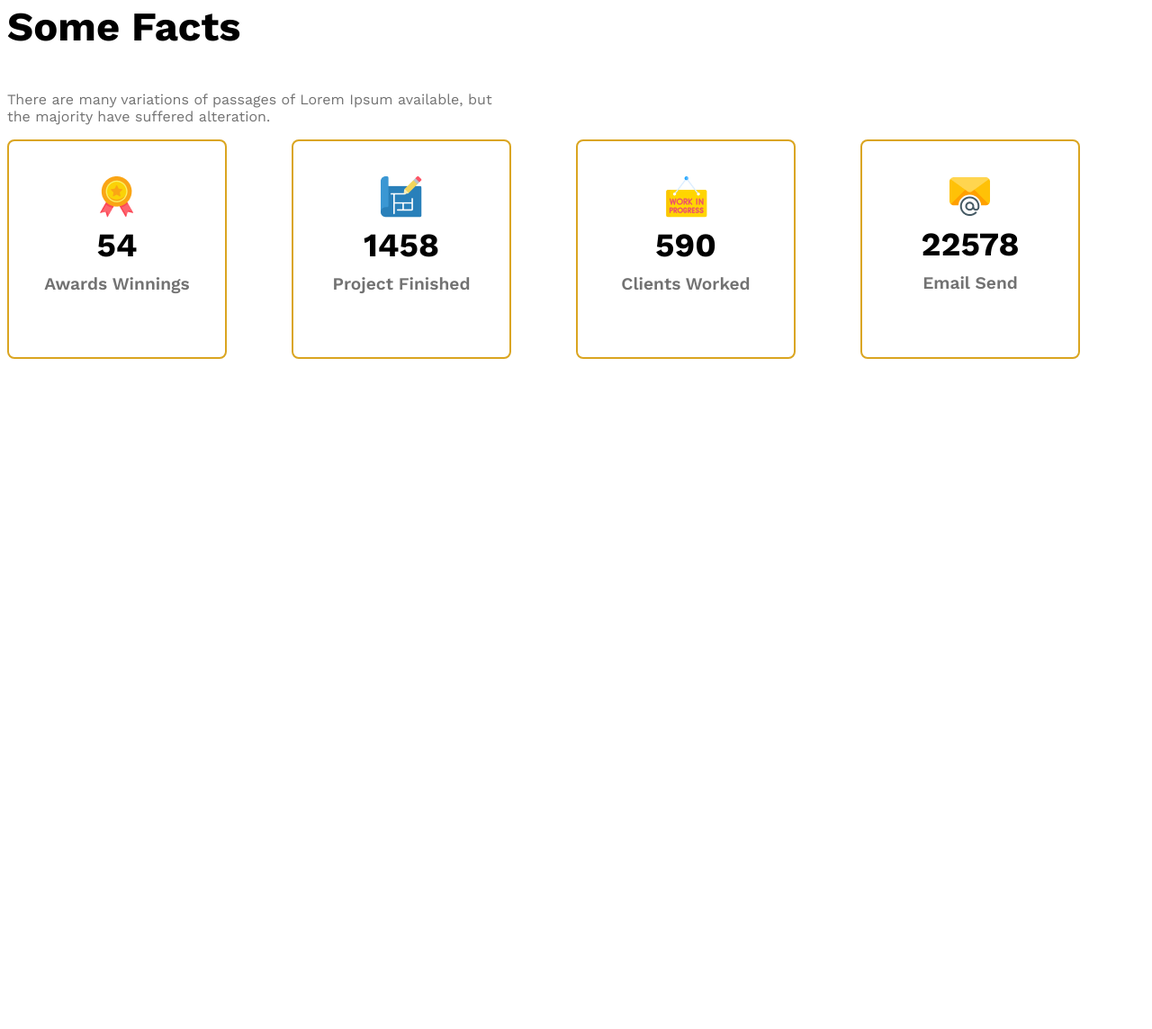
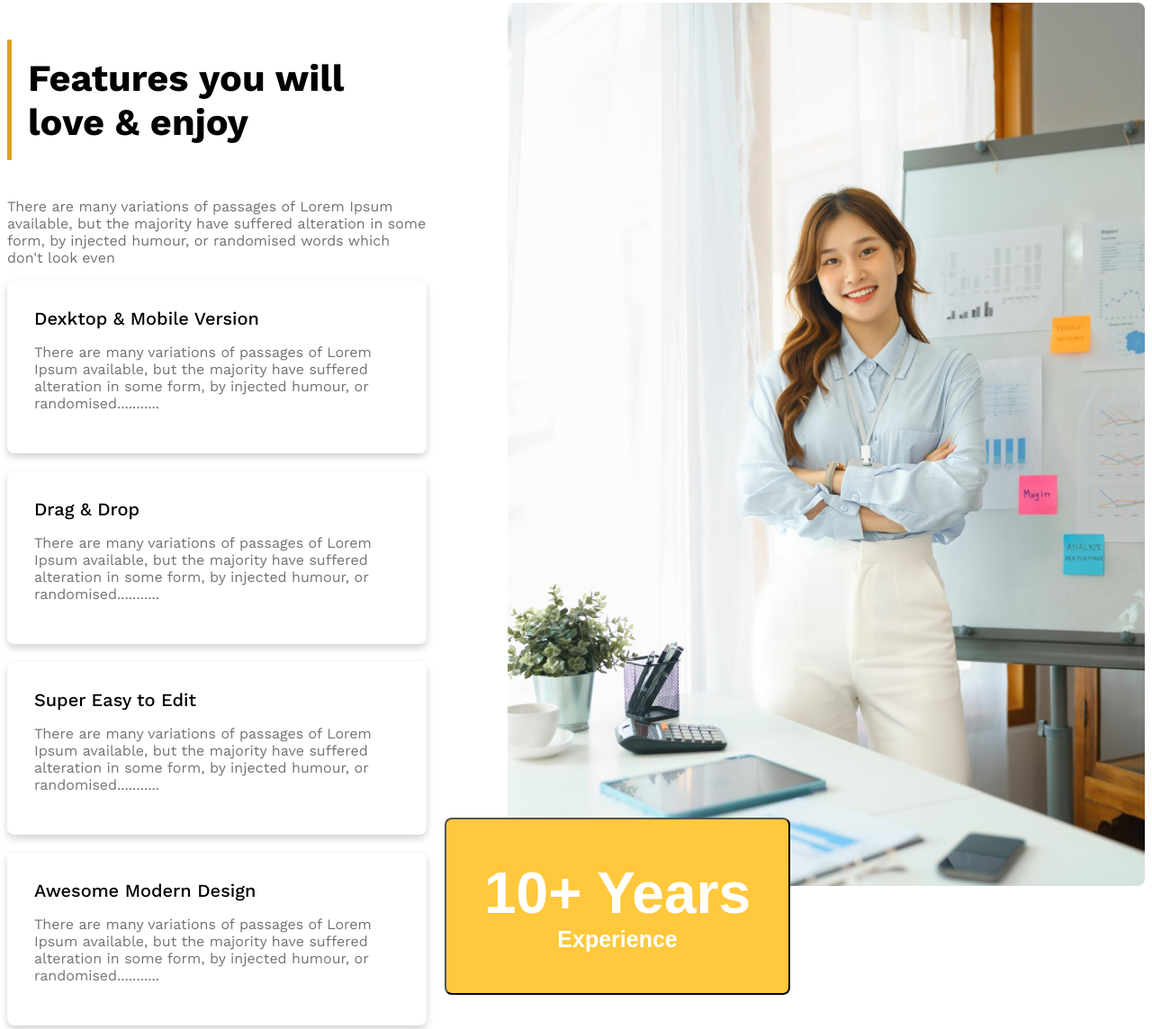
Before and after one commit to patwary9/g3-architact-website, a plain HTML site: page index.html in a window 1280 px wide. Shown: the part 2129-3273 px from the top of the page at 90% size. Before the commit the page ends 2536 px from the top, so only its background shows below. Drawn offline with nearby package versions, Linux system fonts and the light colour scheme.

Commit message:
3rd commit

```diff
--- a/index.html
+++ b/index.html
@@ -40,6 +40,37 @@
                 <button class="future-button"> Explore More</button>
             </div>
         </section>
+        <section class="features2  display-flex">
+            <div>
+                <h3 class="features2-title">Features you will <br> love & enjoy</h3>
+                <p class="features2-description color-Dark-03 ">There are many variations of passages of Lorem Ipsum available, but the majority have suffered alteration in some form, by injected humour, or randomised words which don't look even</p>
+
+                <div class="features2-box  ">
+                    <h3 class="box-title">Dexktop & Mobile Version</h3>
+                    <p class="box-description color-Dark-03">There are many variations of passages of Lorem Ipsum available, but the majority have suffered alteration in some form, by injected humour, or randomised...........</p>
+                </div>
+                <div class="features2-box ">
+                    <h3 class="box-title">Drag & Drop  </h3>
+                    <p class="box-description  color-Dark-03 ">There are many variations of passages of Lorem Ipsum available, but the majority have suffered alteration in some form, by injected humour, or randomised...........</p>
+                </div>
+                <div class="features2-box ">
+                    <h3 class="box-title">Super Easy to Edit</h3>
+                    <p class="box-description color-Dark-03  ">There are many variations of passages of Lorem Ipsum available, but the majority have suffered alteration in some form, by injected humour, or randomised...........</p>
+                </div>
+                <div class="features2-box ">
+                    <h3 class="box-title">Awesome Modern Design</h3>
+                    <p class="box-description color-Dark-03  ">There are many variations of passages of Lorem Ipsum available, but the majority have suffered alteration in some form, by injected humour, or randomised...........</p>
+                </div>
+            </div>
+            <div class="features2-imag">
+                <img src="images/architect.png" alt="">
+                <button class="features2-button">
+                    <span class="year">10+ Years</span>
+                     <br>
+                    <span class="exper">Experience </span>
+                </button>
+            </div>
+        </section>
         <section>
             <h3 class="card-title">Some Facts</h3>
             <p class="card-descreption color-Dark-03 ">There are many variations of passages of Lorem Ipsum available, but the majority have suffered alteration.</p>
@@ -74,6 +105,19 @@
                 </div>
             </div>
         </section>
+        <section class="sponsors">
+            <div class="sponsors-info">
+                <h3 class="sponsors-title">Our Sponspors</h3>
+                <p class="sponsors-description">There are many variations of passages of Lorem Ipsum available, but the majority have suffered alteration.</p>
+            </div>
+            <div class="sponsors-company">
+                <img src="images/sponsors/amazon.png" alt="">
+                <img src="images/sponsors/figma.png" alt="">
+                <img src="images/sponsors/google.png" alt="">
+                <img src="images/sponsors/spotify.png" alt="">
+                <img src="images/sponsors/telerama.png" alt="">
+            </div>
+        </section>
     </main>
     <footer>
 
--- a/style/g3.css
+++ b/style/g3.css
@@ -157,6 +157,62 @@
   display: grid;
   grid-template-columns: repeat(4,1fr);
 }
+.sponsors-info{
+  max-width: 540px;
+  margin: 50px auto;
+  text-align: center;
+}
+.sponsors-company{
+  display: grid;
+  grid-template-columns: repeat(5,1fr);
+}
+.sponsors-company img{
+  filter: grayscale(100%);
+
+}
+
+.features2-title{
+  font-size: 2.6rem;
+  font-weight: bold;
+  border-left: 5px solid goldenrod;
+  padding: 18px;
+}
+.box-title{
+  font-size: 20px;
+  font-weight: 500;
+  margin-bottom: 0px ;
+  margin-top: 0px;
+}
+.box-description{
+  font-size: 16px;
+  font-weight: 400;
+}
+.features2-box{
+ padding: 30px;
+ box-shadow: 0px 4px 8px rgb(211, 210, 210);
+ border-radius: 8px;
+ margin-bottom: 20px;
+}
+.features2{
+  gap: 90px;
+}
+
+.features2-button{
+background-color: rgb(255, 200, 61);
+border-radius: 8px;
+color: white;
+padding: 45px 42px;
+margin-left: -70px;
+margin-top:-80px ;
+}
+.year{
+  font-size: 4rem;
+  font-weight: bold;
+}
+.exper{
+  font-size: 25px;
+  font-weight: 600;
+}
 
 /* responsive media queary  */
 
@@ -173,4 +229,24 @@
   .teams-future{
     margin-left: 5px;
   }
+  .factore-container{
+    grid-template-columns: repeat(1,1fr);
+    justify-items: center;
+    gap: 20px;
+  }
+  .sponsors-company{
+    grid-template-columns: repeat(1,1fr);
+    gap: 20px;
+    justify-items: center;
+  }
+  .features2 {
+    flex-direction: column;
+  }
+  .features2-imag{
+    width: 100%;
+  }
+  .features2-button{
+    margin-top: 10px;
+    margin-left: 10px ;
+  }
 }
```
